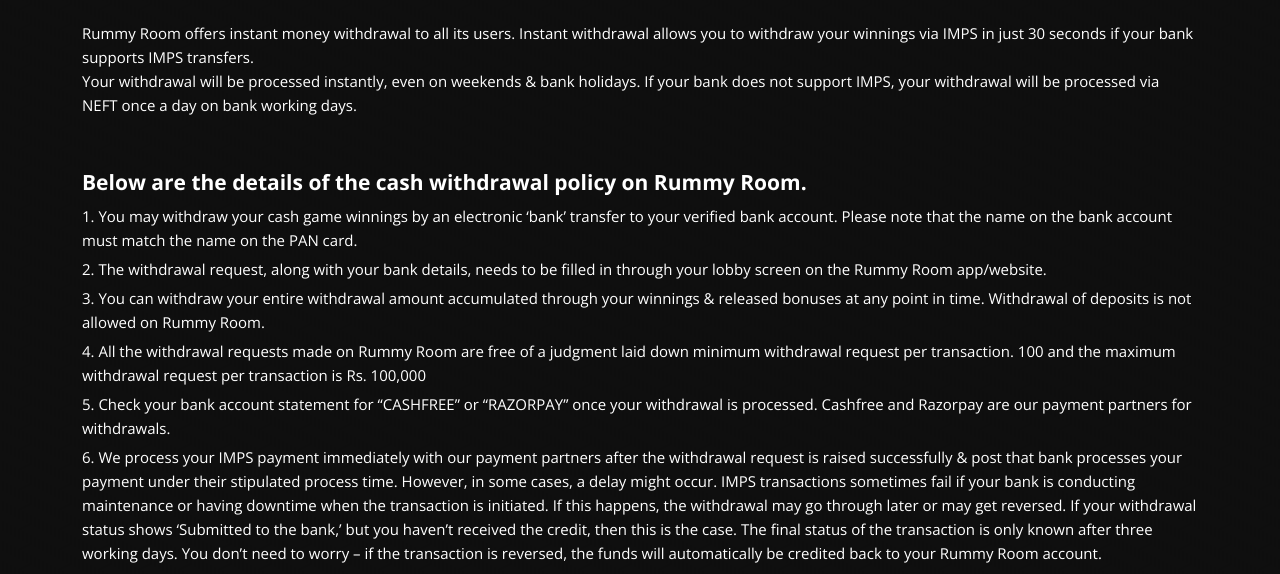
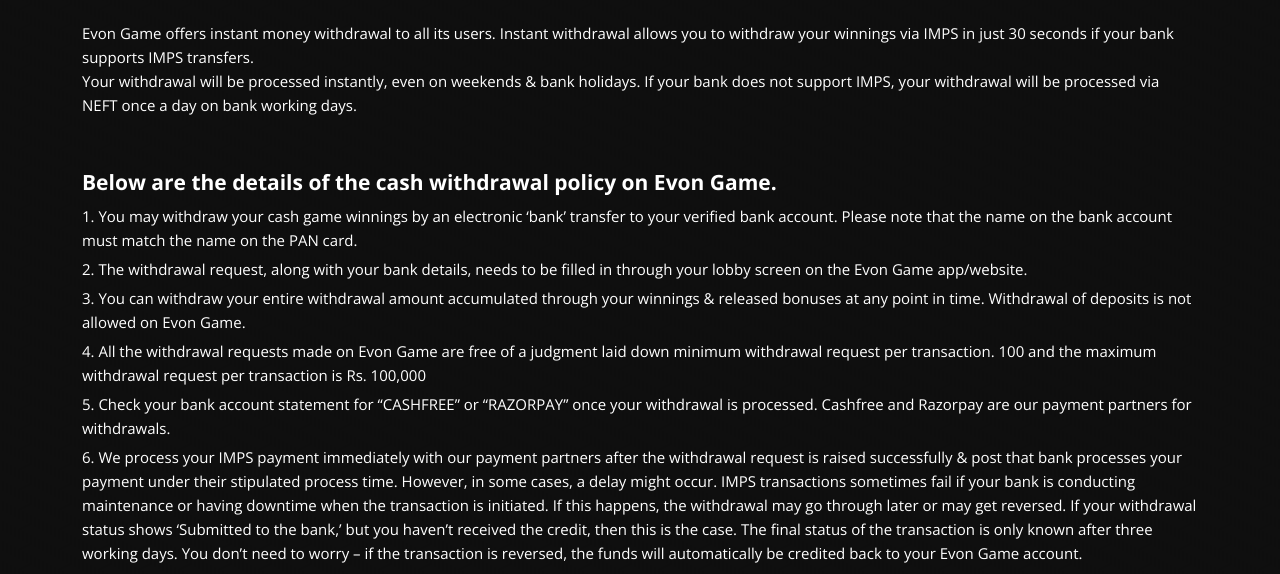
Before and after one commit to pareeklokesh/evon-game, a plain HTML site: page depositandwithdraw.html in a window 1280 px wide. Shown: the part 219-793 px from the top of the page. Drawn offline with nearby package versions, Linux system fonts and the light colour scheme.

Commit message:
Add files via upload

```diff
--- a/depositandwithdraw.html
+++ b/depositandwithdraw.html
@@ -68,19 +68,19 @@
     </div>
     <div class="row mb-5">
       <div class="col-md-12">
-        <p class="m-0">Rummy Room offers instant money withdrawal to all its users. Instant withdrawal allows you to withdraw your winnings via IMPS in just 30 seconds if your bank supports IMPS transfers.</p>
+        <p class="m-0">Evon Game offers instant money withdrawal to all its users. Instant withdrawal allows you to withdraw your winnings via IMPS in just 30 seconds if your bank supports IMPS transfers.</p>
         <p>Your withdrawal will be processed instantly, even on weekends & bank holidays. If your bank does not support IMPS, your withdrawal will be processed via NEFT once a day on bank working days.</p>
       </div>
     </div>
     <div class="row mb-5">
       <div class="col-md-12">
-        <div class="sub_head">Below are the details of the cash withdrawal policy on Rummy Room.</div>
+        <div class="sub_head">Below are the details of the cash withdrawal policy on Evon Game.</div>
         <p>1. You may withdraw your cash game winnings by an electronic ‘bank’ transfer to your verified bank account. Please note that the name on the bank account must match the name on the PAN card.</p>
-        <p>2. The withdrawal request, along with your bank details, needs to be filled in through your lobby screen on the Rummy Room app/website.</p>
-        <p>3. You can withdraw your entire withdrawal amount accumulated through your winnings & released bonuses at any point in time. Withdrawal of deposits is not allowed on Rummy Room.</p>
-        <p>4. All the withdrawal requests made on Rummy Room are free of a judgment laid down minimum withdrawal request per transaction. 100 and the maximum withdrawal request per transaction is Rs. 100,000</p>
+        <p>2. The withdrawal request, along with your bank details, needs to be filled in through your lobby screen on the Evon Game app/website.</p>
+        <p>3. You can withdraw your entire withdrawal amount accumulated through your winnings & released bonuses at any point in time. Withdrawal of deposits is not allowed on Evon Game.</p>
+        <p>4. All the withdrawal requests made on Evon Game are free of a judgment laid down minimum withdrawal request per transaction. 100 and the maximum withdrawal request per transaction is Rs. 100,000</p>
         <p>5. Check your bank account statement for “CASHFREE” or “RAZORPAY” once your withdrawal is processed. Cashfree and Razorpay are our payment partners for withdrawals.</p>
-        <p>6. We process your IMPS payment immediately with our payment partners after the withdrawal request is raised successfully & post that bank processes your payment under their stipulated process time. However, in some cases, a delay might occur. IMPS transactions sometimes fail if your bank is conducting maintenance or having downtime when the transaction is initiated. If this happens, the withdrawal may go through later or may get reversed. If your withdrawal status shows ‘Submitted to the bank,’ but you haven’t received the credit, then this is the case. The final status of the transaction is only known after three working days. You don’t need to worry – if the transaction is reversed, the funds will automatically be credited back to your Rummy Room account.</p>
+        <p>6. We process your IMPS payment immediately with our payment partners after the withdrawal request is raised successfully & post that bank processes your payment under their stipulated process time. However, in some cases, a delay might occur. IMPS transactions sometimes fail if your bank is conducting maintenance or having downtime when the transaction is initiated. If this happens, the withdrawal may go through later or may get reversed. If your withdrawal status shows ‘Submitted to the bank,’ but you haven’t received the credit, then this is the case. The final status of the transaction is only known after three working days. You don’t need to worry – if the transaction is reversed, the funds will automatically be credited back to your Evon Game account.</p>
         <p>7. Account monitoring is done in suspicious games, multiple accounts, etc., and hence the withdrawal is subjected to clearance. It is important to monitor for responsible play as well as to prevent unauthorized or illegal activity.</p>
         <p>8. Please note that any single game (including tournaments) with net winnings (Winnings – wagering) is more than or equal to Rs 10,000 is subject to a TDS of 31%. We will issue a TDS certificate to all PAN verified players before the end of the financial year. Players can use them to file their Income Tax Returns.</p>
         <p>9. You cannot withdraw any free referral bonus earned through any promotional offer, which can only be used for playing rummy cash games on rummyroom.com.</p>
```
